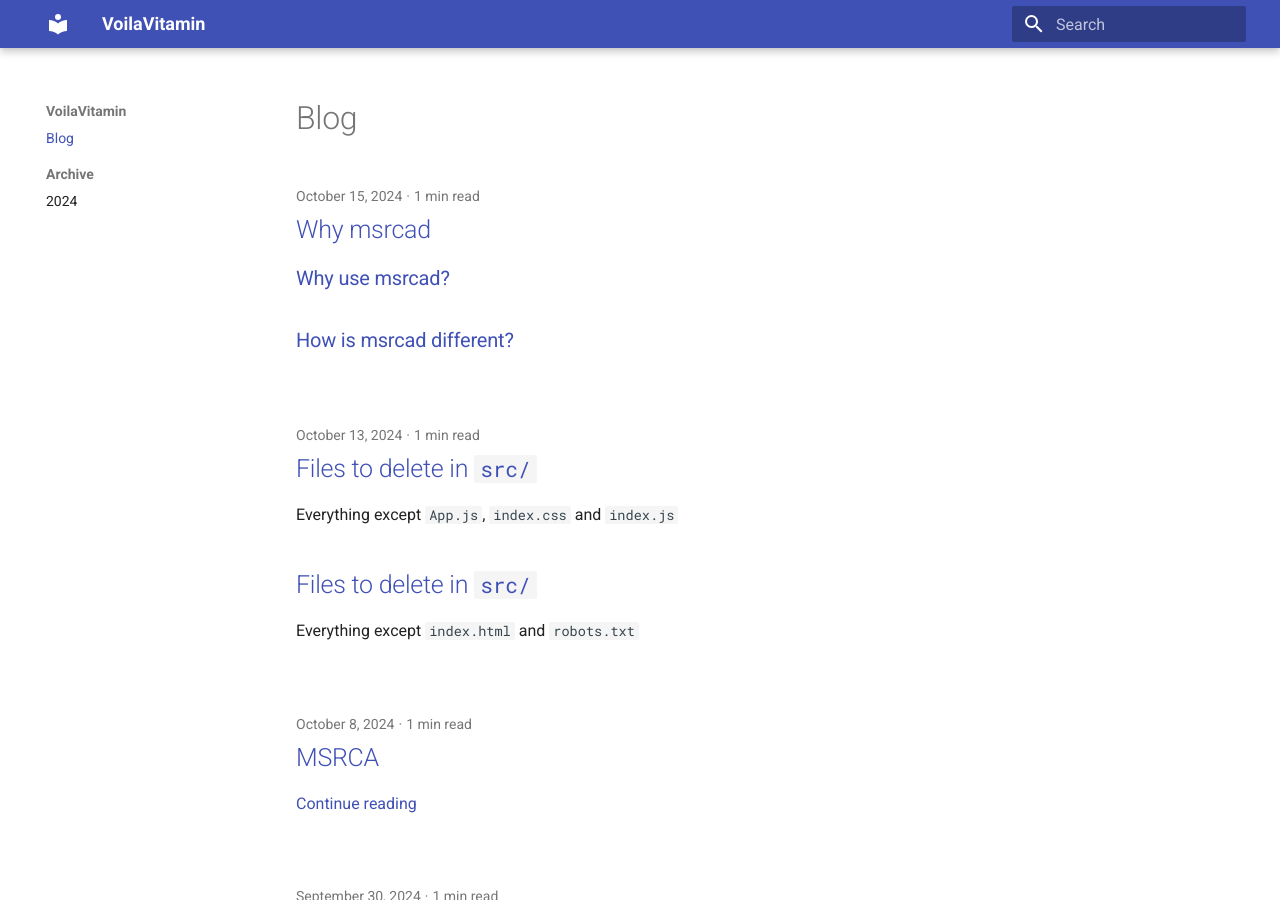
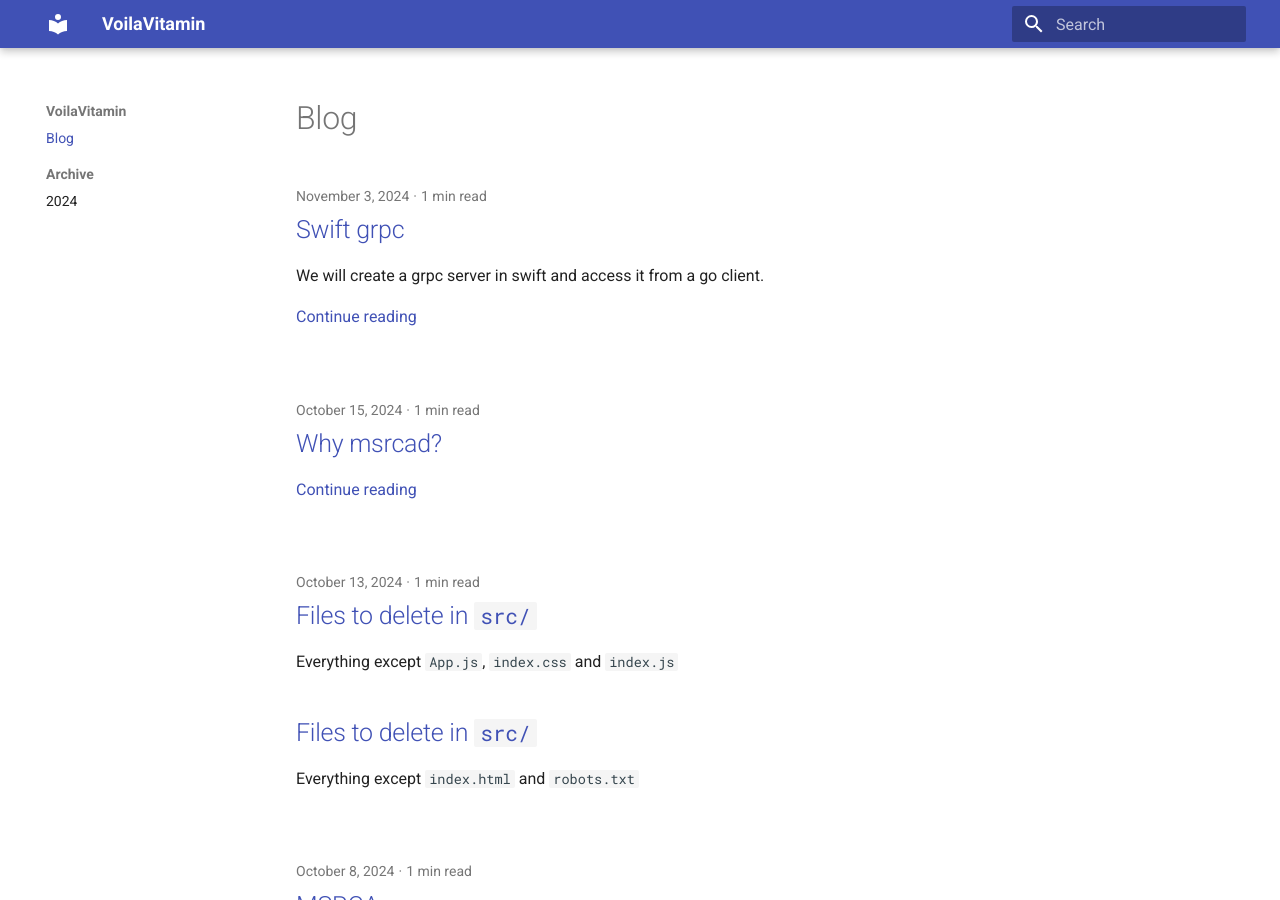
Before and after one commit to voilaVitamin/blog, an MkDocs documentation site: the page built from docs/index.md, in a window 1280 px wide and 900 px high. Built offline with MkDocs 1.6.1 and Material for MkDocs 9.7.7, drawn with Linux system fonts in a browser that asks for light colours.

Commit message:
swift-grpc

````diff
--- /dev/null
+++ b/docs/posts/swift-grpc.md
@@ -0,0 +1,33 @@
+---
+draft: false
+date: 2024-11-03
+tags:
+  - Swift
+  - GRPC
+---
+
+
+We will create a grpc server in swift and access it from a go client.
+
+<!-- more -->
+
+We will track what the guy in the [blog post on medium](https://medium.com/@sergiocampama/tutorial-type-safe-apis-with-swift-grpc-dc4b0e4045ae) says.
+
+
+```
+swift package init
+```
+
+create the `.proto` file
+
+```
+brew install protobuf
+```
+
+```
+brew install grpc-swift
+```
+
+its a bit too complex to implement a metal api library, without good understanding of swift.
+
+Postponing it for later
````
Also changed, not shown: docs/posts/why-msrcad.md (+3 -0 lines).
